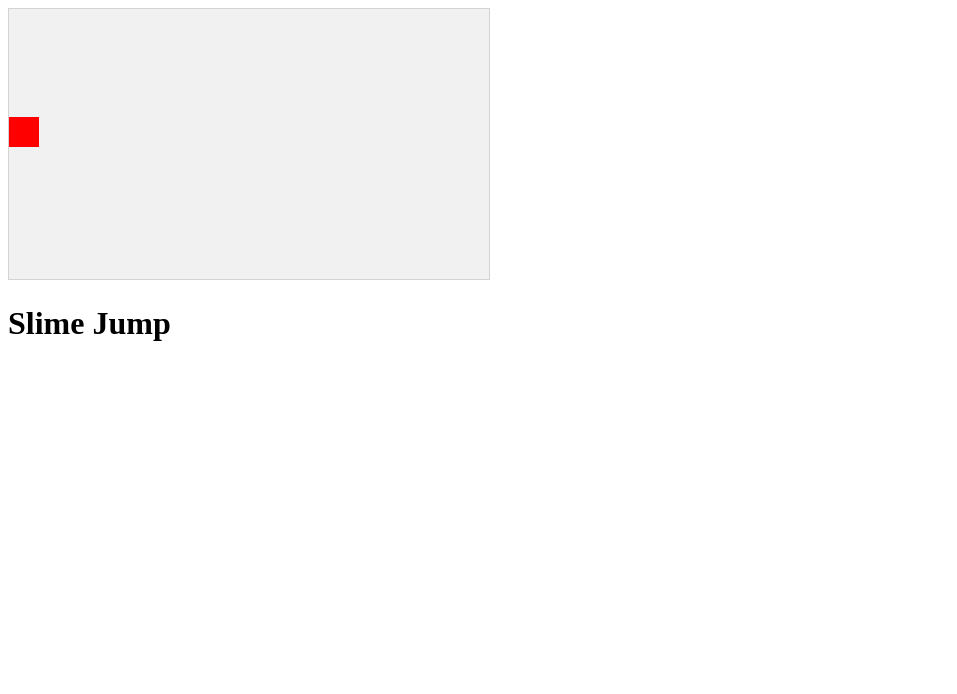
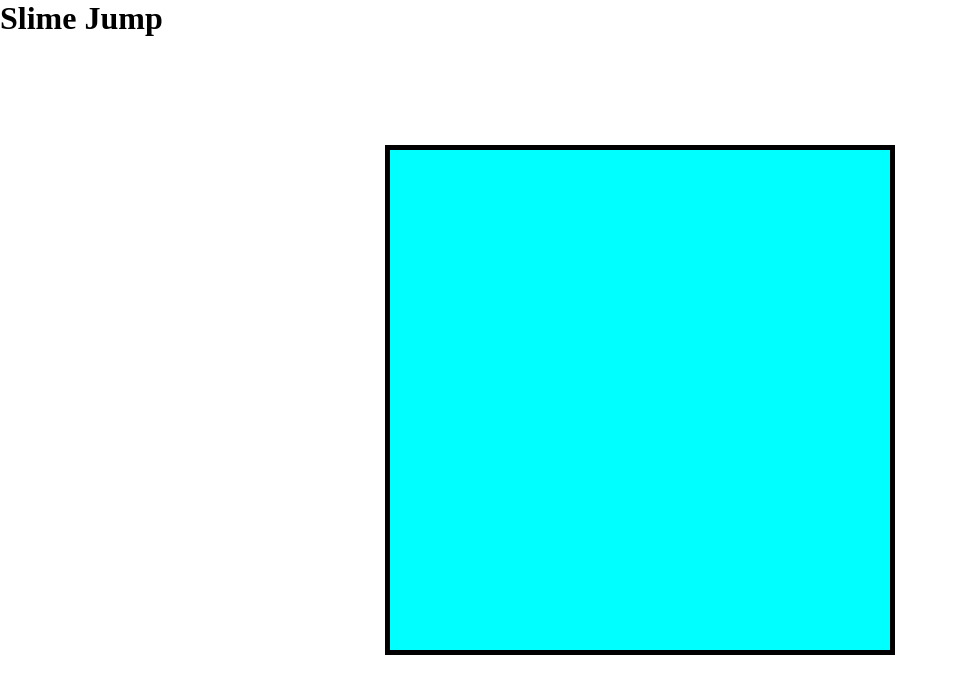
Before and after one commit to rafaelmsales27/slime-jump, a plain HTML site: page index.html in a window 1280 px wide. Shown: the whole page, without its empty margins (0-957 px from the left). Drawn offline with Linux system fonts and the light colour scheme.

Commit message:
canva initial test

```diff
--- a/css/styles.css
+++ b/css/styles.css
@@ -0,0 +1,16 @@
+* {
+    margin: 0;
+    padding: 0;
+    box-sizing: border-box;
+}
+
+#mainCanva {
+    border: 5px solid black;
+    position: absolute;
+    top: 50%;
+    left: 50%;
+    transform: translate(-50%, -50%);
+    background: cyan;
+    max-width: 100%;
+    max-width: 100%;
+}
--- a/index.html
+++ b/index.html
@@ -3,20 +3,17 @@
 
 <head>
     <meta charset="UTF-8">
+    <meta http-equiv="X-UA-Compatible" content="IE=edge">
     <meta name="viewport" content="width=device-width, initial-scale=1.0">
     <title>Slime Jump</title>
     <link rel="stylesheet" href="./css/styles.css">
-    <script src="./js/game.js"></script>
-    <style>
-        canvas {
-            border: 1px solid #d3d3d3;
-            background-color: #f1f1f1;
-        }
-    </style>
+
 </head>
 
-<body onload="startGame()">
+<body>
     <h1>Slime Jump</h1>
+    <canvas id="mainCanva"></canvas>
+    <script src="./js/game.js"></script>
 </body>
 
 </html>
--- a/js/game.js
+++ b/js/game.js
@@ -1,37 +1,8 @@
-let myGamePiece;
+window.addEventListener('load', function(){
+  // Canva consfiguration
+  const canvas = document.getElementById('mainCanva');
+  const drawingContext = canvas.getContext('2d'); // Allow drawing and animation of elements ina HTML canva
+  const width = canvas.width = 500;
+  const height = canvas.height = 500;
 
-function startGame() {
-  myGameArea.start();
-  myGamePiece = new component(30, 30, "red", 0, 270/2.5);
-}
-
-let myGameArea = {
-  canvas: document.createElement("canvas"),
-  start: function () {
-    this.canvas.width = 480;
-    this.canvas.height = 270;
-    this.context = this.canvas.getContext("2d");
-    document.body.insertBefore(this.canvas, document.body.childNodes[0]);
-    this.interval = setInterval(updateGameArea, 20);
-  },
-  clear : function() {
-    this.context.clearRect(0, 0, this.canvas.width, this.canvas.height);
-  }
-}
-
-function component(width, height, color, x, y) {
-  this.width = width;
-  this.height = height;
-  this.x = x;
-  this.y = y;
-  this.update = function(){
-    ctx = myGameArea.context;
-    ctx.fillStyle = color;
-    ctx.fillRect(this.x, this.y, this.width, this.height);
-  }
-}
-
-function updateGameArea() {
-  myGameArea.clear();
-  myGamePiece.update();
-}
+})
```
